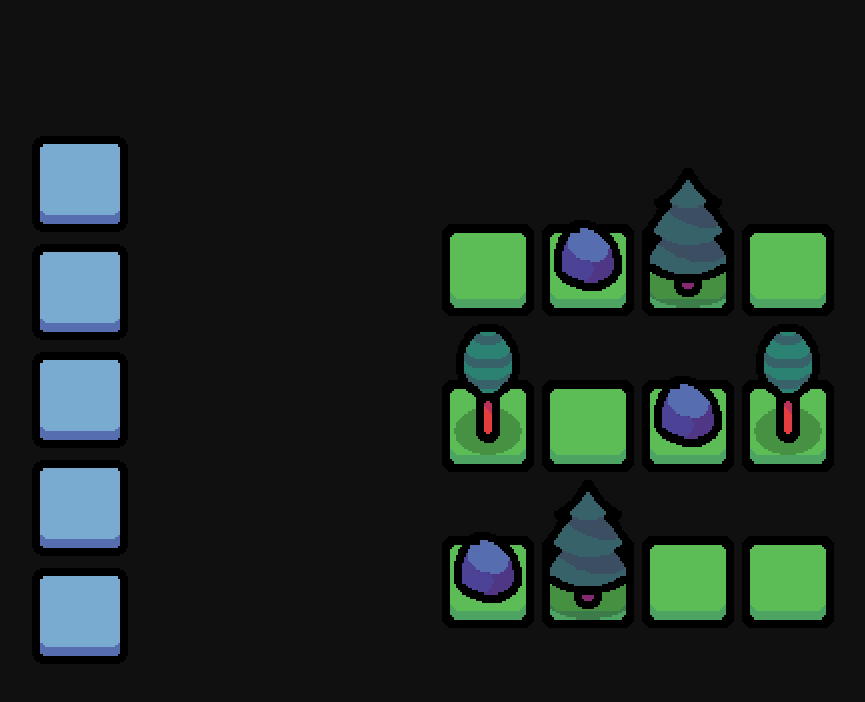
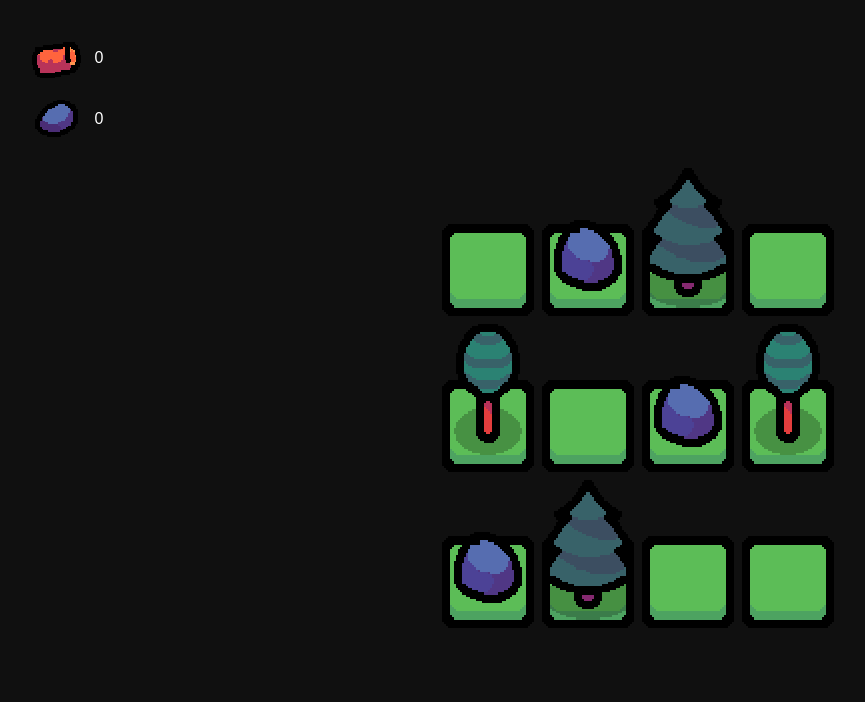
Before and after one commit to nobody-but-me/city_builder, a Next.js app: page / in a window 1280 px wide. Shown: the top 702 px of the page, without its empty margins (2-867 px from the left). Built offline with nearby package versions, Linux system fonts and the light colour scheme.

Commit message:
Inventory layout change, now the player is able to pick resources up.

```diff
--- a/app/page.tsx
+++ b/app/page.tsx
@@ -2,6 +2,7 @@
 
 import Inventory from "@/components/Inventory.tsx";
 import Tiles     from "@/components/Tiles.tsx";
+
 
 export default function Home() {
     return (
--- a/components/Inventory.tsx
+++ b/components/Inventory.tsx
@@ -1,16 +1,55 @@
 
 "use client";
 
-import item_slot from "@/public/item_slot.webp";
+import React, { useEffect, useState } from 'react';
+
+import rock_item from "@/public/rock_item.webp";
+import wood_item from "@/public/wood_item.webp";
+
+const _MAX_ITEM_AMOUNT: number = 999;
+
+
+var _items: Array = {
+    'wood': 0,
+    'rock': 0
+};
+
+export function AddItem(_item_: string, _quantity_: number) {
+    _items[_item_] += _quantity_;
+    let _text = document.getElementById(_item_ + '-text');
+    _text.innerHTML = _items[_item_];
+    return;
+}
 
 export default function Inventory() {
     return (
-	<div className="absolute left-0 p-8 origin-top-left grid grid-rows-5 gap-2">
-	    <img src={item_slot.src} width={100} height={100} alt="_slot_" style={{imageRendering: 'pixelated'}} />
-	    <img src={item_slot.src} width={100} height={100} alt="_slot_" style={{imageRendering: 'pixelated'}} />
-	    <img src={item_slot.src} width={100} height={100} alt="_slot_" style={{imageRendering: 'pixelated'}} />
-	    <img src={item_slot.src} width={100} height={100} alt="_slot_" style={{imageRendering: 'pixelated'}} />
-	    <img src={item_slot.src} width={100} height={100} alt="_slot_" style={{imageRendering: 'pixelated'}} />
-	</div>
+        <div className={`absolute left-0 top-0 p-8 origin-top-left grid grid-rows-5 gap-2 w-50`}>
+    	    <div className={`flex justify-center flex-row items-center gap-3 w-full`}>
+                <img
+                    src={wood_item.src}
+                    height={100}
+                    width={100}
+                    alt="_rock_item_"
+                    className={``}
+                    style={{imageRendering: 'pixelated'}}
+                />
+                <p id='wood-text' className={`w-full`}>
+                    {_items['wood']}
+                </p>
+    	    </div>
+    	    <div className={`flex justify-center flex-row items-center gap-3 w-full`}>
+                <img
+                    src={rock_item.src}
+                    height={100}
+                    width={100}
+                    alt="_rock_item_"
+                    className={``}
+                    style={{imageRendering: 'pixelated'}}
+                />
+                <p id='rock-text' className={`w-full`}>
+                    {_items['rock']}
+                </p>
+    	    </div>
+        </div>
     )
 }
--- a/components/Tiles.tsx
+++ b/components/Tiles.tsx
@@ -2,6 +2,7 @@
 "use client";
 
 import React, { useEffect, useState } from 'react';
+import { Inventory, AddItem } from '@/components/Inventory.tsx';
 
 import house from '@/public/house_tile.webp';
 import grass from '@/public/grass_tile.webp';
@@ -14,7 +15,7 @@ import rock  from '@/public/rock_tile.webp';
 export default function Tiles() {
     const _MAX_TILE_COLS: string = 'grid-cols-4';
 
-    const _standard_tile_animation: string = "tile transform h-38 w-24 hover:transition duration-500 hover:scale-125 flex justify-center items-center";
+    const _standard_tile_animation: string = "tile transform h-38 w-24 hover:transition duration-200 hover:scale-125 flex justify-center items-center";
     const _tiles_map = [
 	grass.src, rock.src , pine.src , grass.src,
 	tree.src , grass.src, rock.src , tree.src ,
@@ -25,22 +26,26 @@ export default function Tiles() {
     useEffect(() => {
 	var _tiles = document.getElementsByClassName('tile');
 
-	const _game_loop = () => {
-	    // this does not seem right.
 	for(let _i = 0; _i < _tiles.length; _i++) {
 	    _tiles[_i].onmousedown = () => {
 		const _tile = _tiles[_i];
 
-		    if (_tile.alt === rock.src) {
+		switch (_tile.alt) {
+		    case rock.src:
 			_tile.src = grass.src;
+			_tile.alt = grass.src;
+			AddItem('rock', 1);
+			break;
+		    case pine.src:
+		    case tree.src:
+			_tile.src = grass.src;
+			_tile.alt = grass.src;
+			AddItem('wood', 1);
+			break;
 		}
 	    };
 	}
-	    window.requestAnimationFrame(_game_loop);
-	};
-	_game_loop();
     }, []);
-
     return (
 	<main className={`grid ${_MAX_TILE_COLS} gap-1 flex justify-center items-center`}>
 	    {
```
Also changed, not shown: public/rock_item.webp, public/wood_item.webp. Lines whose indentation alone changed are shown as unchanged.
